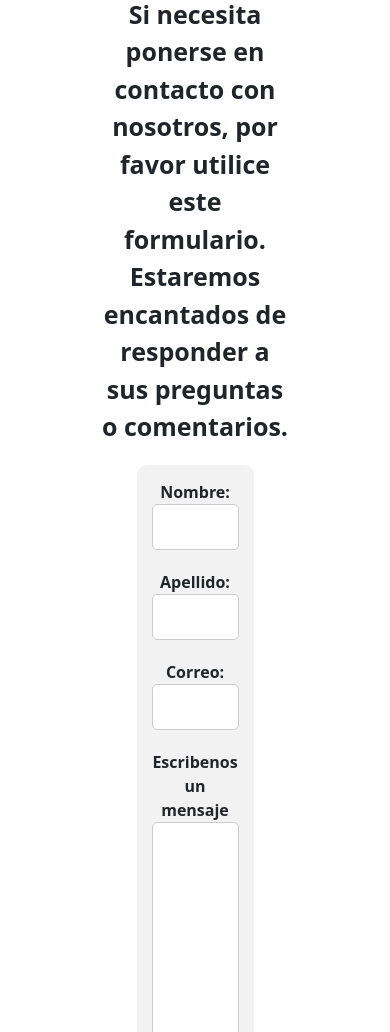
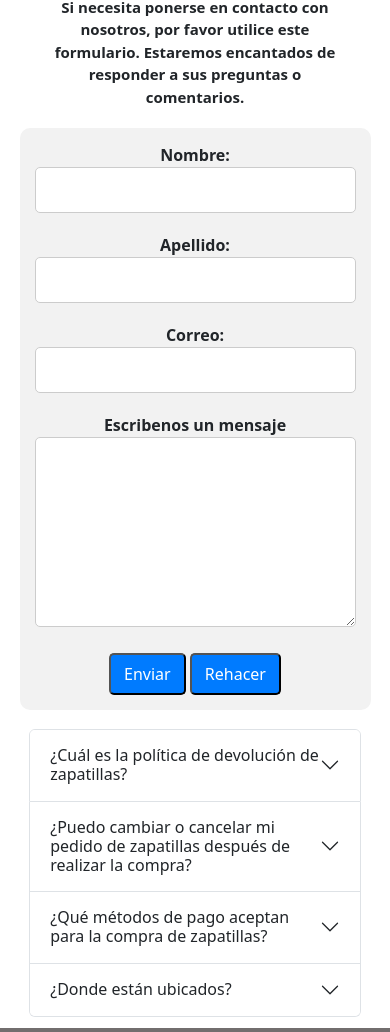
Before and after one commit to tominaccache/Nacca-Zapas, a plain HTML site: page pages/contactanos.html in a window 390 px wide. Shown: the part 232-1264 px from the top of the page. Drawn offline with nearby package versions, Linux system fonts and the light colour scheme.

Commit message:
ya termine el responsive

```diff
--- a/css/style.css
+++ b/css/style.css
@@ -343,6 +343,20 @@ font-size: 20px;
     .carrusel{
         width: 70%;
     }
+    .comunicarse p{
+        font-size: 20px;
+        width: 60%;
+    }
+    .formulario {
+        width: 40%;
+    }
+    input[type="submit"],
+    input[type="reset"] {
+        padding: 7px 13px;
+    }
+    .preguntas{
+        width: 60%;
+    }
 
 }
 
@@ -374,6 +388,7 @@ font-size: 20px;
             padding: 5px;
             font-size: 12px;
         }
+    }
         @media screen and (max-width: 700px) {
             .ofertas {
                 flex-direction: column;
@@ -384,9 +399,12 @@ font-size: 20px;
                 padding: 25px;
                 margin: 2% auto;
             }
+            .comunicarse p{
+                font-size: 18px;
+                width: 70%;
+            }
         }
 
-}
 
 @media screen and (max-width: 450px) {
     .pie {
@@ -447,6 +465,9 @@ font-size: 20px;
     .ofertas div h2{font-size: 22px;
     }
     .ofertas div p{font-size: 15px;}
+    .preguntas{
+        width: 70%;
+    }
 }
 @media screen and (max-width: 470px) {
     .grid-container{
@@ -477,6 +498,9 @@ font-size: 20px;
     .servicios div img {
         width: 35%;
     }
+    .formulario {
+        width: 60%;
+    }
 }
 @media screen and (max-width: 740px) {
     .servicios div {
@@ -491,6 +515,10 @@ font-size: 20px;
 }
 @media screen and (max-width: 550px) {
     .servicios div {width: 70%;}
+    .comunicarse p{
+        font-size: 15px;
+        width: 80%;
+    }
 }
 @media screen and (max-width: 750px) {
     .carrusel{
@@ -512,6 +540,12 @@ font-size: 20px;
         width: 600px;
         height: 300px;
     }
+    .formulario {
+        width: 90%;
+    }
+    .preguntas{
+        width: 85%;
+    }
 }
 @media screen and (max-width:340px) {
     .carrusel{
@@ -521,4 +555,7 @@ font-size: 20px;
         width: 500px;
         height: 250px;
     }
+    .preguntas{
+        width: 92%;
+    }
 }
--- a/pages/contactanos.html
+++ b/pages/contactanos.html
@@ -48,7 +48,7 @@
                 </div>
                 <div class="campo">
                     <label for="mensaje">Escribenos un mensaje</label>
-                    <textarea name="mensaje" id="mensaje" cols="30" rows="10"></textarea>
+                    <textarea name="mensaje" id="mensaje" cols="20" rows="7"></textarea>
                 </div>
                 <div>
                     <input type="submit" value="Enviar">
```
